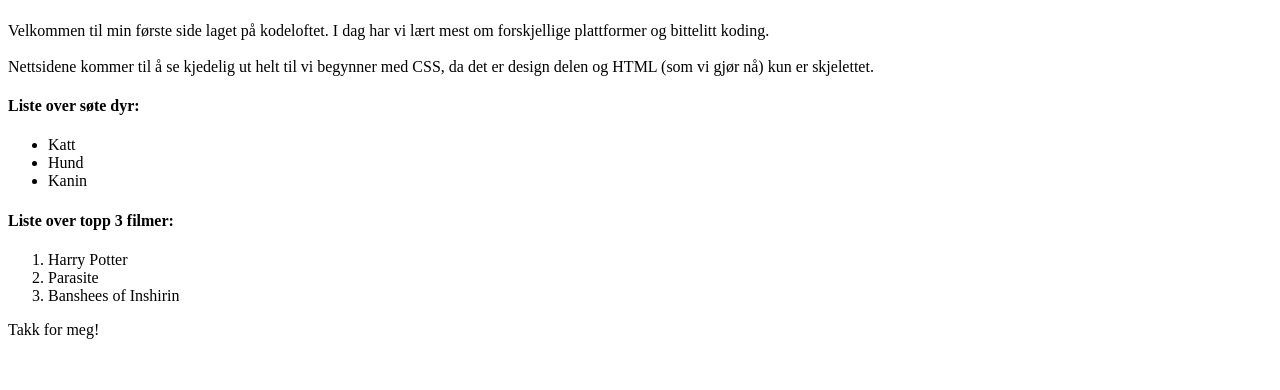
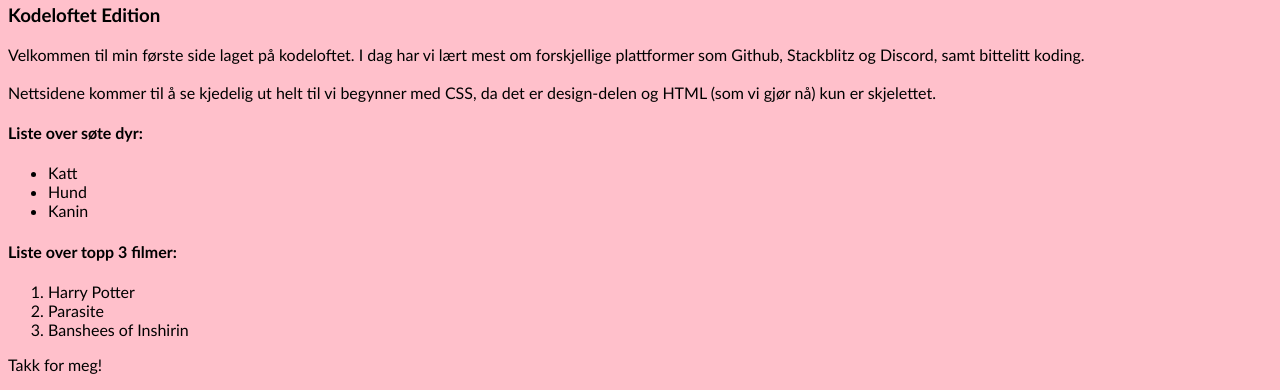
Before and after one commit to hannealvaer/fontenehuset_dag1, a website: page index.html in a window 1280 px wide. Shown: the part 705-1095 px from the top of the page. Before the commit the page ends 1060 px from the top, so only its background shows below. Drawn offline with Linux system fonts and the light colour scheme.

Commit message:
changed color and font

```diff
--- a/index.html
+++ b/index.html
@@ -33,7 +33,7 @@
 
       <h1>Velkommen til min side :)</h1>
       <h3>Kodeloftet Edition </h3>
-      <p>Velkommen til min første side laget på kodeloftet. I dag har vi lært mest om forskjellige plattformer og bittelitt koding. <br><br> Nettsidene kommer til å se kjedelig ut helt til vi begynner med CSS, da det er design delen og HTML (som vi gjør nå) kun er skjelettet.
+      <p>Velkommen til min første side laget på kodeloftet. I dag har vi lært mest om forskjellige plattformer som Github, Stackblitz og Discord, samt bittelitt koding. <br><br> Nettsidene kommer til å se kjedelig ut helt til vi begynner med CSS, da det er design-delen og HTML (som vi gjør nå) kun er skjelettet.
       </p>
       <h4>Liste over søte dyr:</h4>
       <ul><li>Katt</li>
@@ -45,6 +45,8 @@
     <li>Parasite
       <li>Banshees of Inshirin</li>
     </li></ol>
+
+    <p></p>
 <p>Takk for meg!</p>
   </body>
 </html>
--- a/styles.css
+++ b/styles.css
@@ -0,0 +1,6 @@
+body {
+    background-color: pink ;
+  }
+  body {
+    font-family: 'Calibri', sans-serif;
+  }
```
